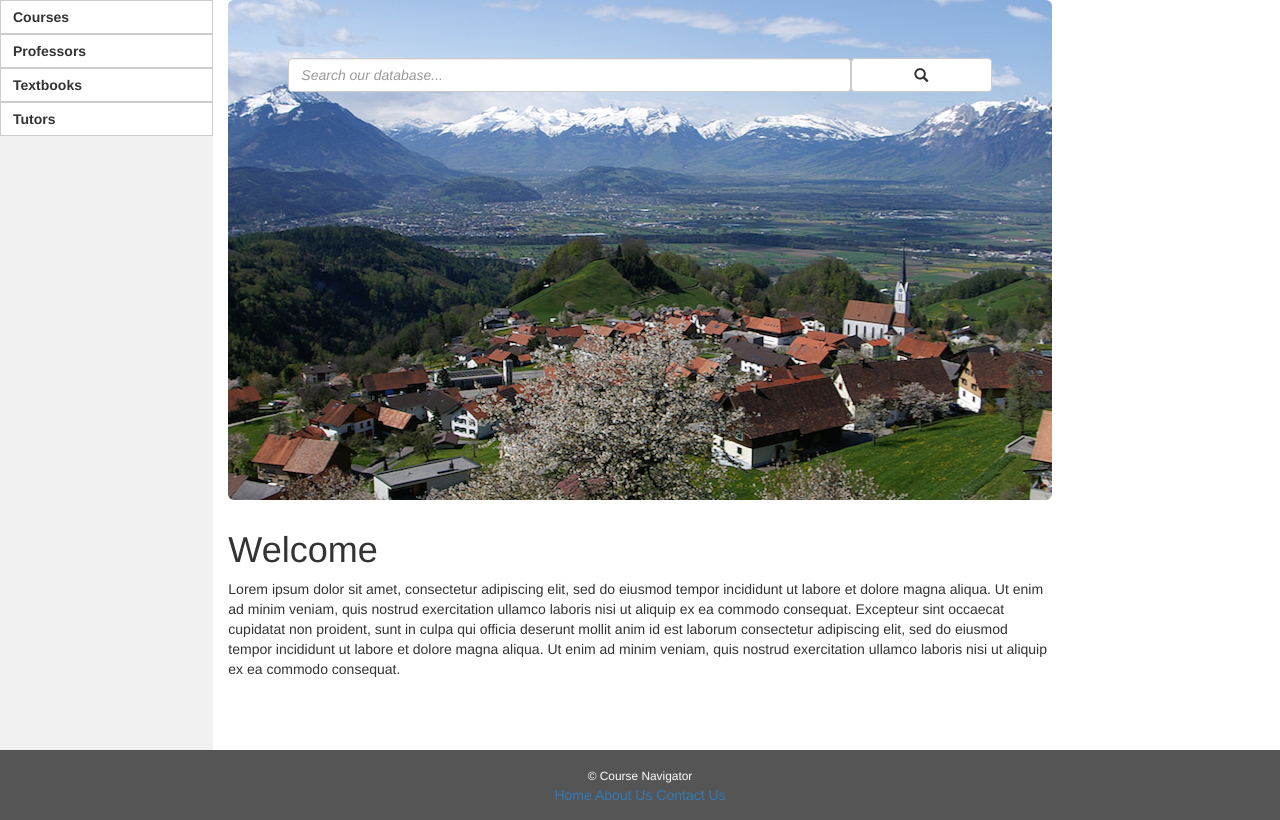
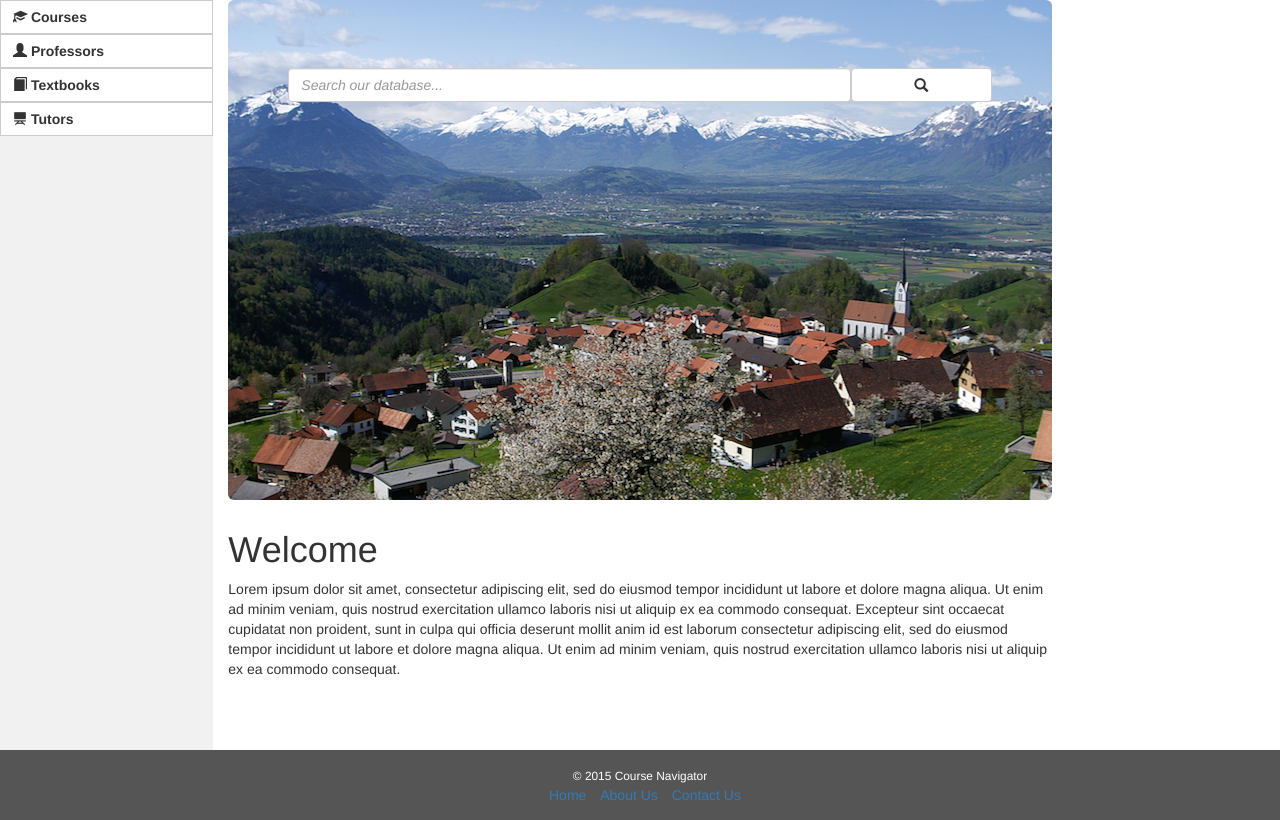
Before and after one commit to bryson189/Course-Navigator-Database, a PHP site: page / in a window 1280 px wide. Shown: the part 122-942 px from the top of the page. Run offline with PHP 8.4, Linux system fonts and the light colour scheme.

Commit message:
Added glyphs for side bar navigation

```diff
--- a/assets/stylesheets/main.css
+++ b/assets/stylesheets/main.css
@@ -75,7 +75,9 @@
         padding: 15px;
         height:100%;
       }
-      .row.content {height:auto;}
+      .row.content {
+        height:auto;
+      }
     }
 
     .row .content{
@@ -95,18 +97,22 @@
       float:left;
       border-radius: 0px;
       text-align: left;
+      display:inline;
     }
 
     .side-search .form-control{
-      margin-top:10px;
+      margin-top:20px;
       display:inline;
       width:80%;
       float:left;
       font-style: italic;
     }
     .side-search .btn{
-      margin-top:9px;
+      margin-top:19px;
       width:20%;
       float:left;
 
     }
+    footer a{
+      margin-left:10px;
+    }
--- a/index.html
+++ b/index.html
@@ -16,10 +16,10 @@
 		<nav class="navbar navbar-inverse">
 		  <div class="container">
 		    <div class="collapse navbar-collapse" id="myNavbar">
-		      <ul class="nav navbar-nav navbar-right">
-		        <li><a href="login.html"><span class="glyphicon glyphicon-log-in"></span> Login</a></li>
-		        <li><a href="login.html"><span class="glyphicon glyphicon-log-in"></span> Register</a></li>
-		      </ul>
+		        <ul class="nav navbar-nav navbar-right">
+		          <li><a href="login.html"><span class="glyphicon glyphicon-log-in"></span> Login</a></li>
+		          <li><a href="login.html"><span class="glyphicon glyphicon-log-in"></span> Register</a></li>
+		        </ul>
 			    <div class="nav navbar-nav navbar-left">
 			      	<a class="navbar-brand" href="#">Our Logo</a>
 			           <!-- <img alt="Brand" src="assets/images/asd.jpg">-->
@@ -36,12 +36,14 @@
 		  <div class="row content">
 		    <div class="col-lg-2 sidenav ">
 		    	<div class="btn-group-vertical" role="group">
-			    	<div class="btn-group-vertical" role="group">
-						<a href = "courses.html"><button type="button" class="btn btn-default">Courses</button></a>
-						<a href = "professors.html"><button type="button" class="btn btn-default">Professors</button></a>
-						<a href = "textbooks.html"><button type="button" class="btn btn-default">Textbooks</button></a>
-						<a href = "tutors.html"><button type="button" class="btn btn-default">Tutors</button></a>
-					</div>
+					<a href = "courses.html"><button  class="btn btn-default">
+						<span class="glyphicon glyphicon-education"></span> Courses</button></a>
+					<a href = "professors.html"><button class="btn btn-default">
+						<span class="glyphicon glyphicon-user" ></span> Professors</button></a>
+					<a href = "textbooks.html"><button class="btn btn-default">
+						<span class="glyphicon glyphicon-book" ></span> Textbooks</button></a>
+					<a href = "tutors.html"><button class="btn btn-default">
+						<span class="glyphicon glyphicon-blackboard" ></span> Tutors</button></a>
 				</div>
 		    </div>
 		    <div class="col-sm-8 text-left">
@@ -58,7 +60,7 @@
 		</div>
 
 		<footer class="container-fluid text-center">
-			<small>&copy; Course Navigator</small>
+			<small>&copy; 2015 Course Navigator</small>
 			<nav>
 				<a href="index.html">Home</a>
 				<a href="aboutus.html">About Us</a>
```
Also changed, not shown: template.html (+9 -6 lines).
